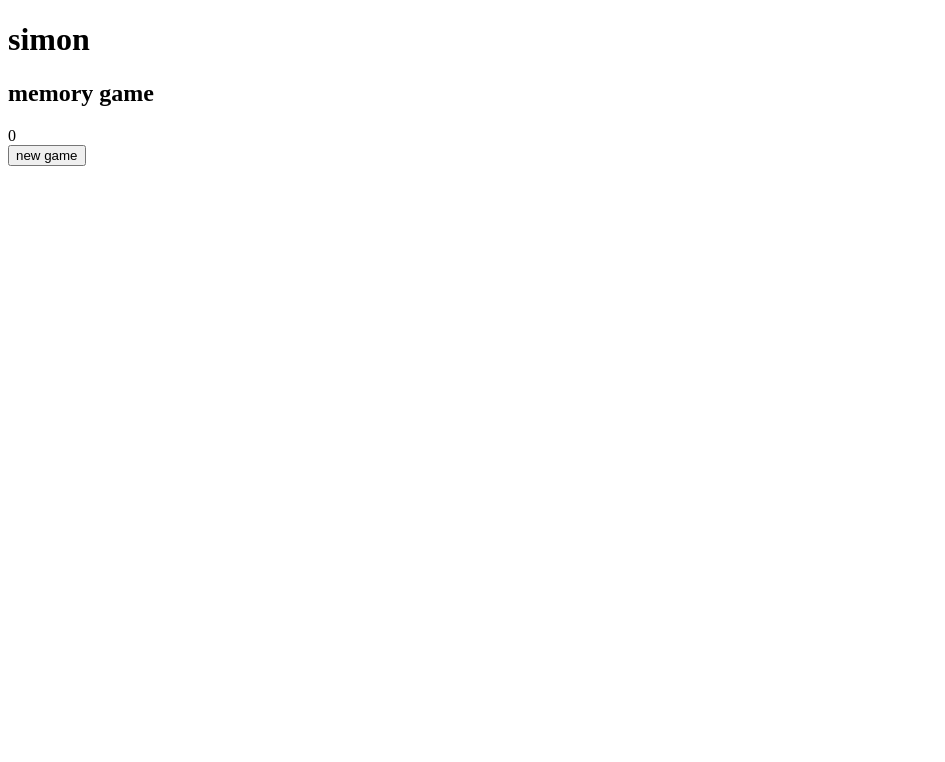
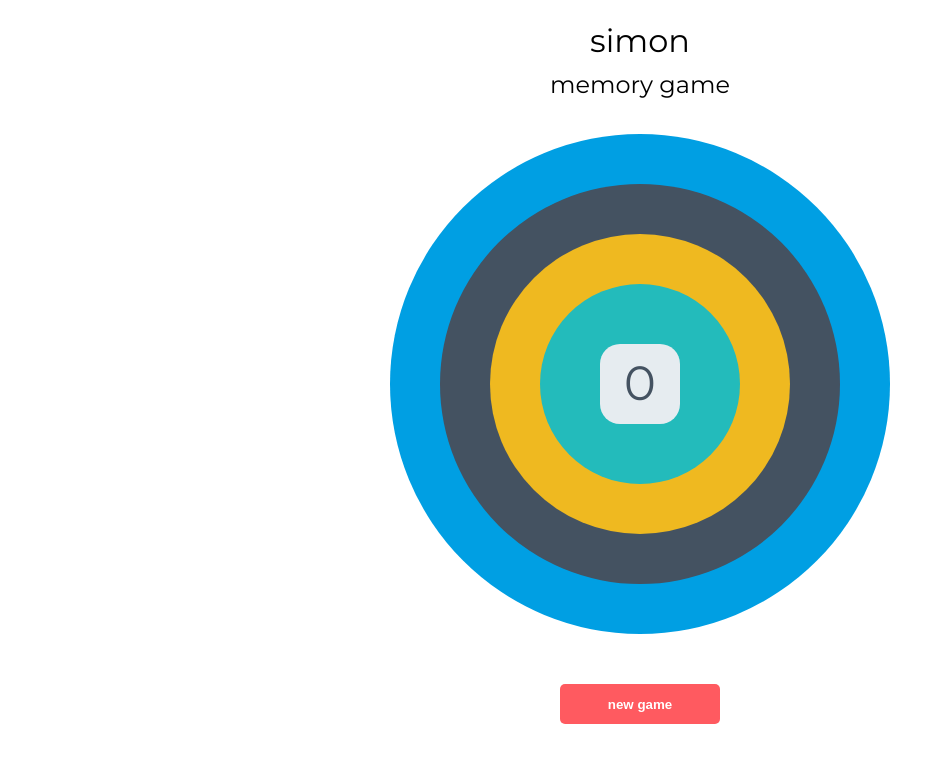
Before and after one commit to IuliiaKonovalova/simon-game-with-jest, a plain HTML site: page index.html in a window 1280 px wide. Shown: the whole page, without its empty margins (0-945 px from the left). Drawn offline with Linux system fonts and the light colour scheme.

Commit message:
Add css code

```diff
--- /dev/null
+++ b/assets/css/style.css
@@ -0,0 +1,91 @@
+body {
+  font-family: Montserrat, sans-serif;
+}
+
+h1 {
+  font-weight: 300;
+  margin-bottom: 10px;
+}
+
+h2 {
+  font-weight: 200;
+  margin-top: 10px;
+}
+
+.container {
+  position: relative;
+  width: 500px;
+  margin-left: auto;
+  margin-right: auto;
+  margin-bottom: 35px;
+  text-align: center;
+}
+
+.circle {
+  border-radius: 50%;
+  position: absolute;
+  cursor: pointer;
+}
+
+.circle1 {
+  height: 500px;
+  width: 500px;
+  background-color: #009FE3;
+}
+
+.circle2 {
+  height: 400px;
+  width: 400px;
+  background-color: #445261;
+  top: 50px;
+  left: 50px;
+}
+
+.circle3 {
+  height: 300px;
+  width: 300px;
+  background-color: #EFB920;
+  top: 100px;
+  left: 100px;
+}
+
+.circle4 {
+  height: 200px;
+  width: 200px;
+  background-color: #23BBBB;
+  top: 150px;
+  left: 150px;
+}
+
+.scorebox {
+  border-radius: 25%;
+  box-sizing: border-box;
+  position: absolute;
+  background-color: #E6ECF0;
+  height: 80px;
+  width: 80px;
+  top: 210px;
+  left: 210px;
+  text-align: center;
+  color: #445261;
+  font-size: 3em;
+  padding-top: 10px;
+}
+
+.button {
+  background-color: #FF5A60;
+  color: #FFF;
+  border: 0;
+  height: 40px;
+  width: 160px;
+  border-radius: 5px;
+  margin: 0 auto;
+  display: block;
+  top: 550px;
+  position: relative;
+  font-weight: 600;
+}
+
+.light {
+  opacity: 0.4;
+}
--- a/index.html
+++ b/index.html
@@ -7,7 +7,7 @@
   <title>Jest Simon Game</title>
   <link rel="preconnect" href="https://fonts.gstatic.com">
   <link href="https://fonts.googleapis.com/css2?family=Montserrat&display=swap" rel="stylesheet">
-  <link rel="stylesheet" href="css/style.css">
+  <link rel="stylesheet" href="assets/css/style.css">
 </head>
 
 <body>
@@ -23,7 +23,7 @@
     <div class="scorebox" id="score">0</div>
     <button class="button" onclick="newGame()">new game</button>
   </div>
-  <script src="scripts/game.js"></script>
+  <script src="assets/js/"></script>
 </body>
 
 </html>
```
